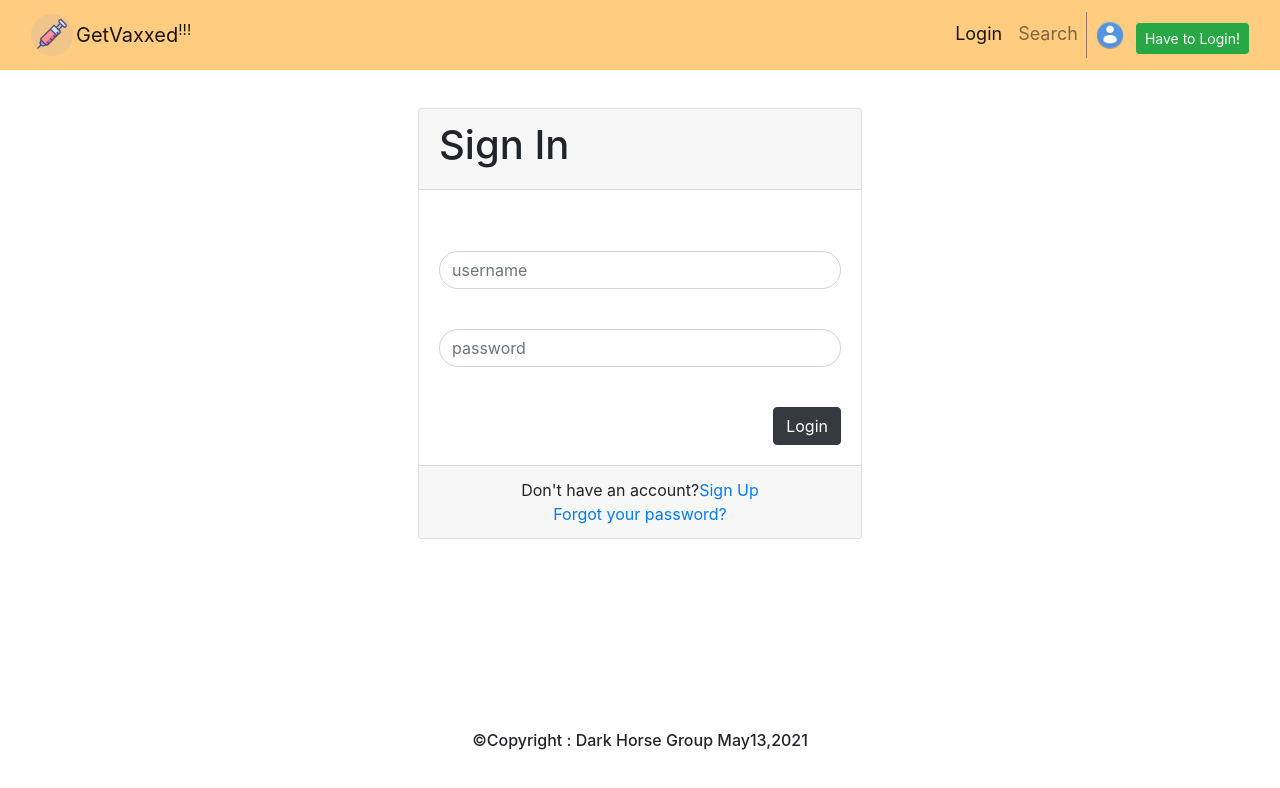
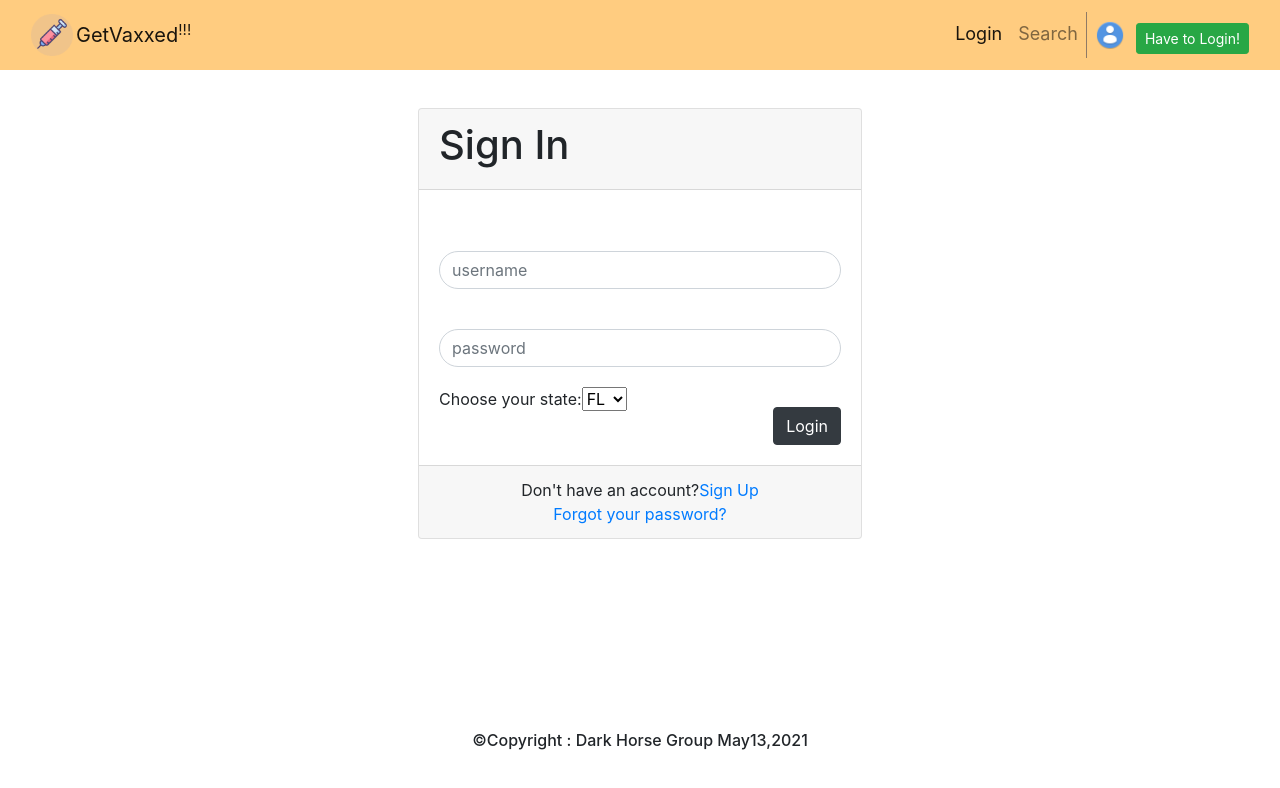
Before and after one commit to tkuebler12/GetVaxxed, a React (Create React App) app in the folder client/: page / in a window 1280 px wide. Shown: the top 788 px of the page. Built offline with nearby package versions, Linux system fonts and the light colour scheme.

Commit message:
add user input state select

```diff
--- a/client/src/pages/Login/Login.css
+++ b/client/src/pages/Login/Login.css
@@ -19,6 +19,10 @@
     border-radius: 20px;
 }
 
+#state{
+    margin-top: 5%;
+}
+
 .btn{
     margin-top: 10%;
     border-radius: 20px;
--- a/client/src/pages/Login/index.js
+++ b/client/src/pages/Login/index.js
@@ -1,8 +1,8 @@
 import React from "react";
 import "./Login.css";
 
-function Login(){
-    return(
+function Login() {
+    return (
         <div className="container">
             <div className="card justify-content-center">
                 <div className="card-header">
@@ -17,6 +17,12 @@ function Login(){
                     <form>
                         <input id="name" type="text" class="form-control" placeholder="username" />
                         <input id="password" type="password" class="form-control" placeholder="password" />
+                        <label for="cars">Choose your state:</label>
+                        <select name="state" id="state">
+                            <option value="FL">FL</option>
+                            <option value="CA">CA</option>
+                            <option value="NY">NY</option>
+                        </select>
                         <a href="#search" src="" type="submit" value="Login" class="btn float-right btn-dark">Login</a>
                     </form>
                 </div>
```
Lines whose indentation alone changed are shown as unchanged.
